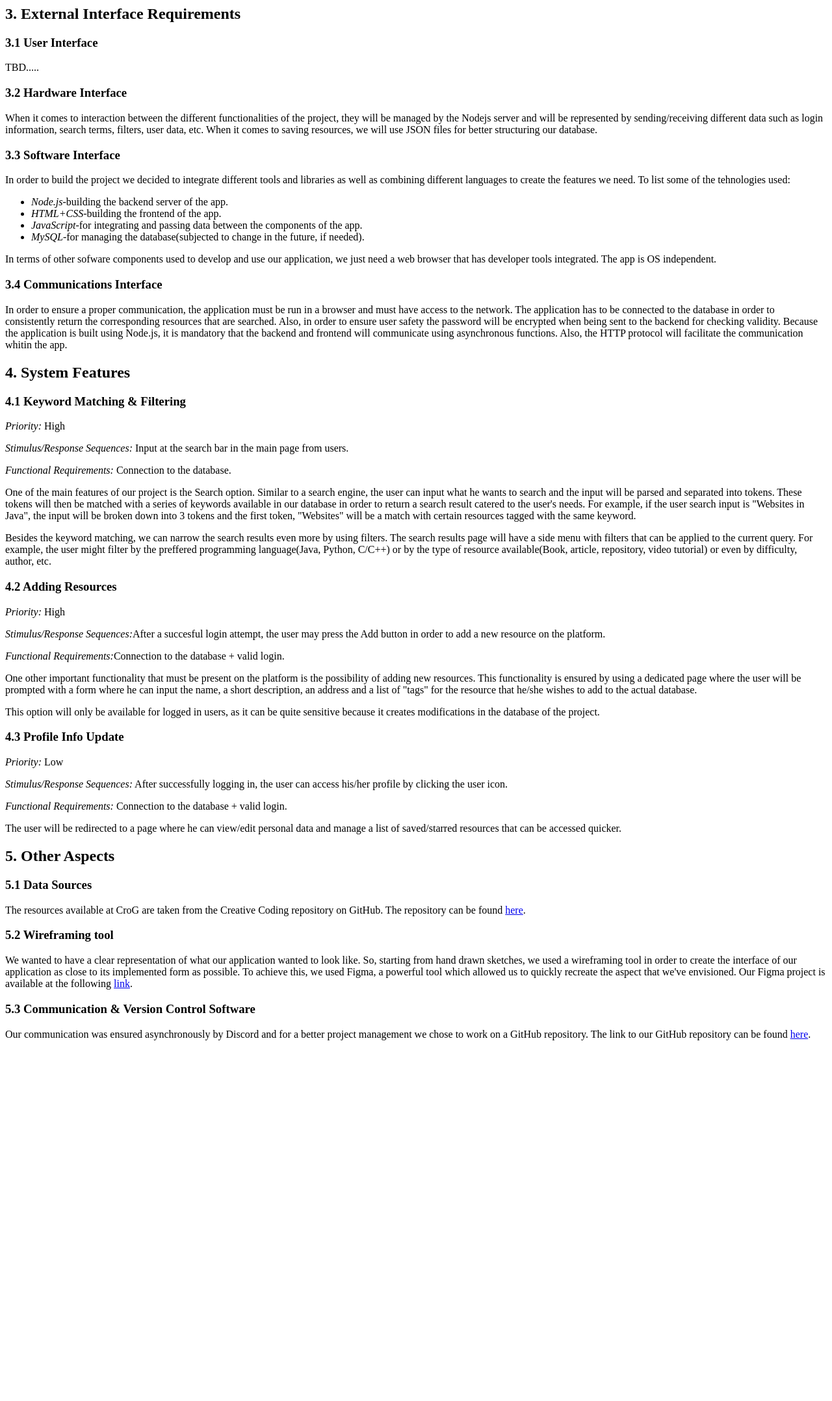
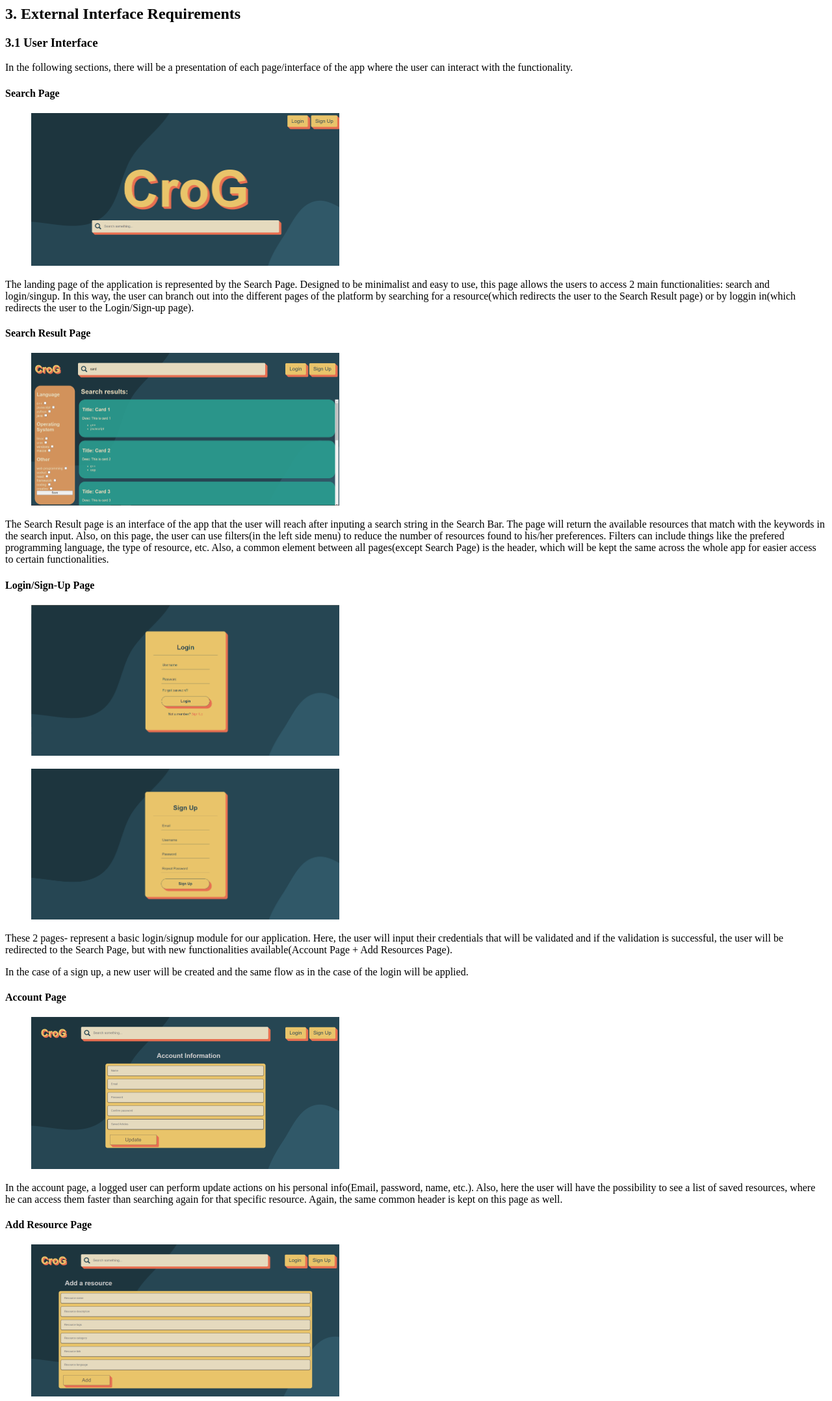
Before and after one commit to mateipruteanu/CroG, a website: page documentation/documentation.html in a window 1280 px wide. Shown: the part 1280-3436 px from the top of the page at 65% size. Before the commit the page ends 2897 px from the top, so only its background shows below. Drawn offline with Linux system fonts and the light colour scheme.

Commit message:
Updated docs

```diff
--- a/documentation/documentation.html
+++ b/documentation/documentation.html
@@ -105,7 +105,45 @@
                 <h2 id="external_interface_requirements">3. External Interface Requirements</h2>
                 <section>
                     <h3 id="user_interface">3.1 User Interface</h3>
-                    <p>TBD.....</p>
+                    <p>In the following sections, there will be a presentation of each page/interface of the app where the user can interact with the functionality.</p>
+                    <h4>Search Page</h4>
+                    <figure typeof="sa:image" figcaption="Search Page">
+                        <img src="./public/search.png" alt="Search Page/Landing Page" style="width:40%; height:40%;">
+                    </figure>
+                    <p>The landing page of the application is represented by the Search Page. Designed to be minimalist and easy to use, this page allows the users to access 2 main functionalities: search and login/singup. In this way, the user can branch out into the different pages of the platform by searching for a resource(which redirects the user to the Search Result page) or by loggin in(which redirects the user to the Login/Sign-up page).</p>
+                    <h4>Search Result Page</h4>
+                    <figure typeof="sa:image" figcaption="SearchResults Page">
+                        <img src="./public/searchResult.png" alt="Search Results Page" style="width:40%; height:40%;">
+                    </figure>
+                    <p>The Search Result page is an interface of the app that the user will reach after inputing a search string in the Search Bar. The page will return the available resources that match with the keywords in the search input. Also, on this page, the user can use filters(in the left side menu) to reduce the number of resources found to his/her preferences. Filters can include things like the prefered programming language, the type of resource, etc. Also, a common element between all pages(except Search Page) is the header, which will be kept the same across the whole app for easier access to certain functionalities.</p>
+                    <h4>Login/Sign-Up Page</h4>
+                    <figure typeof="sa:image" figcaption="Login Page">
+                        <img src="./public/login.png" alt="Login Page" style="width:40%; height:40%;">
+                    </figure>
+                    <figure typeof="sa:image" figcaption="SignUp Page">
+                        <img src="./public/signup.png" alt="SignUp Page" style="width:40%; height:40%;">
+                    </figure>
+                    <p>These 2 pages- represent a basic login/signup module for our application. Here, the user will input their credentials that will be validated and if the validation is successful, the user will be redirected to the Search Page, but with new functionalities available(Account Page + Add Resources Page).</p>
+                    <p>In the case of a sign up, a new user will be created and the same flow as in the case of the login will be applied.</p>
+                    <h4>Account Page</h4>
+                    <figure typeof="sa:image" figcaption="Account Page">
+                        <img src="./public/account.png" alt="Account Page" style="width:40%; height:40%;">
+                    </figure>
+                    <p>In the account page, a logged user can perform update actions on his personal info(Email, password, name, etc.). Also, here the user will have the possibility to see a list of saved resources, where he can access them faster than searching again for that specific resource. Again, the same common header is kept on this page as well.</p>
+                    <h4>Add Resource Page</h4>
+                    <figure typeof="sa:image" figcaption="AddResource Page">
+                        <img src="./public/addResource.png" alt="Add Resource Page" style="width:40%; height:40%;">
+                    </figure>
+                    <p>In the add resource page, the user has the ability to add a new resource to the project database that can be looked up by future users. For adding a valid resource, the user will have to fill a certain amount of required data about the new resource(name, address, type, a short description). Also, the app allows for multiple "tags" to be added to the resource, by using a list.</p>
+                    <h4>Usecase Diagram</h4>
+                    <figure typeof="sa:image" figcaption="Usecase Diagram">
+                        <img src="./public/CroG.drawio (1).png" alt="Usecase diagram for CroG user flow.">
+                    </figure>
+
+                    <p>The following diagram acts as a representation for the flow of our application. A user will arrive at the Search Page and can choose to search for a resource with or without being logged in. After introducing the search input, the user will be redirected to the Search Result Page where he can filter further the search results or, if logged in, can save a certain resource to his profile for easier access.</p>
+                    <p>If the user chooses to login or sign up, he will be redirected to the login page where his credentials will be validated. Or, if he signs up, a new user will be created with the credeantials he/she introduced. After a valid login/sign-up the user will have acces to the Search function as before, but besides, he will have access to the Account Info and Resources Functions.</p>
+                    <p>After accessing the Account Page, the user will have the ability to update his personal info or see a list of saved resources associated with his profile.</p>
+                    <p>When accessing the Resources Page, the user can add a new resource to the database of resources. This will be done by filling a form with the required data of a resource(name, description, category, type, etc.)</p>
                 </section>
                 <section>
                     <h3 id="hardware_interface">3.2 Hardware Interface</h3>
```
Also changed, not shown: documentation/public/CroG.drawio (1).png (added), documentation/public/account.png (added), documentation/public/addResource.png (added), documentation/public/login.png (added), documentation/public/search.png (added), documentation/public/searchResult.png (added), documentation/public/signup.png (added).
